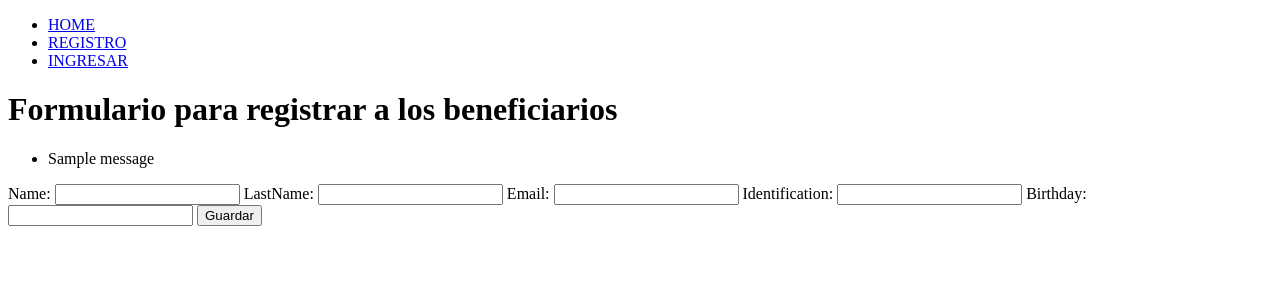
After one commit to AndersonCamamcho/Fundaci-n-Bahia-Project, a Django app: page /form_beneficiary/ in a window 1280 px wide. The commit adds this page. Shown: the top 300 px of the page. Run offline with Django 4.2, Linux system fonts and the light colour scheme; tables that the repository leaves empty hold one stand-in row (values such as "Sample post"); one stand-in notice (Sample message) is shown.

Commit message:
Solucioné el que siempre me enviara null en la primarykey y ya se limpia el formulario una vez se envia. Muestra mensaje de registro exitoso

```diff
--- a/cambio de vistas entre ususarios.sql
+++ b/cambio de vistas entre ususarios.sql
@@ -1 +1,2 @@
-UPDATE user_carpeta_customuser SET is_employee = 0 WHERE username = 'ares';
+
+UPDATE user_carpeta_customuser SET is_benefactor = 0 WHERE username = 'empleado';
--- /dev/null
+++ b/loginapp/forms.py
@@ -0,0 +1,14 @@
+from django import forms
+from .models import Beneficiary
+
+
+class BeneficiaryForm(forms.ModelForm):
+    class Meta:
+        model = Beneficiary
+        fields = [
+             'name',
+             'lastName',
+             'email',
+             'identification',
+             'birthdate',
+        ]
--- a/loginapp/models.py
+++ b/loginapp/models.py
@@ -1,10 +1,13 @@
 from django.db import models
+from user_carpeta.models import CustomUser
 
 
-"""class Beneficiarios(models.Model):
-    Name = models.CharField(max_length=100)
-    LastName = models.CharField(max_length=100)
+class Beneficiary(models.Model):
+
+    name = models.CharField(max_length=100)
+    lastName = models.CharField(max_length=100)
     email = models.EmailField(unique=True)
-    Identification = models.CharField(max_length=9)
-    birthdate = models.DateField(help_text='Por favor, introduce la fecha de cumpleaños.')
-    registration_date = models.DateTimeField(auto_now_add=True)"""
+    identification = models.CharField(max_length=9)
+    birthdate = models.DateField(verbose_name='Birthday')
+    registration_date = models.DateTimeField(auto_now_add=True)
+    responsible = models.ForeignKey(CustomUser, on_delete=models.SET_NULL, null=True)
--- a/loginapp/templates/base.html
+++ b/loginapp/templates/base.html
@@ -10,6 +10,7 @@
 <body>
 <nav>
     <ul>
+        {% if not user.is_authenticated %}
         <li>
             <a href="/">HOME</a>
         </li>
@@ -19,23 +20,31 @@
          <li>
             <a href="/ingresar">INGRESAR</a>
         </li>
+        {% endif %}
 
 
         {% if user.is_authenticated %}
+
+            <li>
+            <a href="/">HOME</a>
+            </li>
 
             <li>
                 <a href="/salir">SALIR</a>
             </li>
 
             {% if user.is_employee %}
-            <li>
-                <a href="/panel_apadrinado">PERFIL (APADRINADO)</a>
-            </li>
+                <li>
+                    <a href="/employee_panel">EMPLEADO</a>
+                </li>
+                <li>
+                    <a href="/form_beneficiary">REGISTRAR BENEFICIARIO</a>
+                </li>
             {% endif %}
             {% if user.is_benefactor %}
-            <li>
-                <a href="/panel_padrino">PERFIL (PADRINO)</a>
-            </li>
+                <li>
+                    <a href="/panel_padrino">BENEFACTOR</a>
+                </li>
             {% endif %}
 
 
--- /dev/null
+++ b/loginapp/templates/form_beneficiary.html
@@ -0,0 +1,23 @@
+{% extends 'base.html' %}
+
+{% block content %}
+
+
+  <h1>Formulario para registrar a los beneficiarios</h1>
+
+  {% if messages %}
+    <ul class="messages">
+      {% for message in messages %}
+        <li {% if message.tags %} class="{{ message.tags }}"{% endif %}> {{ message }}</li>
+      {% endfor %}
+    </ul>
+  {% endif %}
+
+  <form action="" method="POST">
+    {% csrf_token %}
+    {{ form }}
+    <button type="submit">Guardar</button>
+  </form>
+
+
+{% endblock %}
--- a/loginapp/templates/panel_apadrinado.html
+++ /dev/null
@@ -1,5 +0,0 @@
-{% extends 'base.html' %}
-
-{% block content %}
-<h1>Sección del apadrinado</h1>
-{% endblock %}
--- a/loginapp/views.py
+++ b/loginapp/views.py
@@ -4,16 +4,16 @@ from django.contrib.auth.forms import UserCreationForm, AuthenticationForm
 from user_carpeta.models import CustomUser
 from django.contrib.auth import login, logout, authenticate
 from django.views.decorators.csrf import csrf_exempt
-
-import user_carpeta as UserPorpio
+from .forms import BeneficiaryForm
+from  django.contrib import messages
 
 
 def Home(request):
     return render(request, 'home.html')
 
+
 @csrf_exempt
 def registro(request):
-
     if request.method == 'GET':
         return render(request, 'registro.html', {
             'form': UserCreationForm
@@ -23,7 +23,8 @@ def registro(request):
         if request.POST['password1'] == request.POST['password2']:
 
             try:
-                user = CustomUser.objects.create_user(username=request.POST['username'], password=request.POST['password1'])
+                user = CustomUser.objects.create_user(username=request.POST['username'],
+                                                      password=request.POST['password1'])
                 user.save()
                 login(request, user)
                 return redirect('/panel_padrino/')
@@ -35,12 +36,12 @@ def registro(request):
                 })
 
         return render(request, 'registro.html', {
-                    'form': UserCreationForm,
-                    'error': "Las contraseñas no coinciden"
+            'form': UserCreationForm,
+            'error': "Las contraseñas no coinciden"
         })
 
 
-def ingresar (request):
+def ingresar(request):
     if request.method == 'GET':
         return render(request, 'ingresar.html', {
             'form': AuthenticationForm
@@ -58,12 +59,32 @@ def ingresar (request):
             return redirect('/panel_padrino/')
 
 
-def salir (request):
+def salir(request):
     logout(request)
     return redirect('home')
 
-def panel_padrino (request):
+
+def panel_padrino(request):
     return render(request, 'panel_padrino.html')
 
-def panel_apadrinado (request):
-    return render(request, 'panel_apadrinado.html')
+
+def employee_panel(request):
+    return render(request, 'employee_panel.html')
+
+
+def form_beneficiary(request):
+    if request.method == 'POST':
+        form = BeneficiaryForm(request.POST)
+        if form.is_valid():
+            employee_id = form.save(commit=False)
+            employee_id.responsible = request.user
+            employee_id.save()
+            messages.success(request, 'Registro exitoso')
+            return redirect('/form_beneficiary/')
+
+    else:
+        form = BeneficiaryForm()
+
+
+    return render(request, 'form_beneficiary.html', {
+        'form': form})
--- a/registros/urls.py
+++ b/registros/urls.py
@@ -16,14 +16,15 @@ Including another URLconf
 """
 from django.contrib import admin
 from django.urls import path
-from loginapp.views import registro, Home, panel_padrino, panel_apadrinado, salir, ingresar
+from loginapp.views import registro, Home, panel_padrino, employee_panel, salir, ingresar, form_beneficiary
 
 urlpatterns = [
     path('admin/', admin.site.urls),
     path('', Home, name='home'),
     path('registro/', registro),
     path('panel_padrino/', panel_padrino, name='habla'),
-    path('panel_apadrinado/', panel_apadrinado),
+    path('employee_panel/', employee_panel),
     path('salir/', salir),
-    path('ingresar/', ingresar)
+    path('ingresar/', ingresar),
+    path('form_beneficiary/', form_beneficiary)
 ]
```
Also changed, not shown: loginapp/templates/employee_panel.html (added, +10 -0 lines), db.sqlite3, loginapp/migrations/0001_initial.py (added), loginapp/migrations/0002_alter_beneficiary_birthdate.py (added), loginapp/migrations/0003_beneficiary_responsible.py (added), loginapp/migrations/0004_rename_identification_beneficiary_identification_and_more.py (added).
